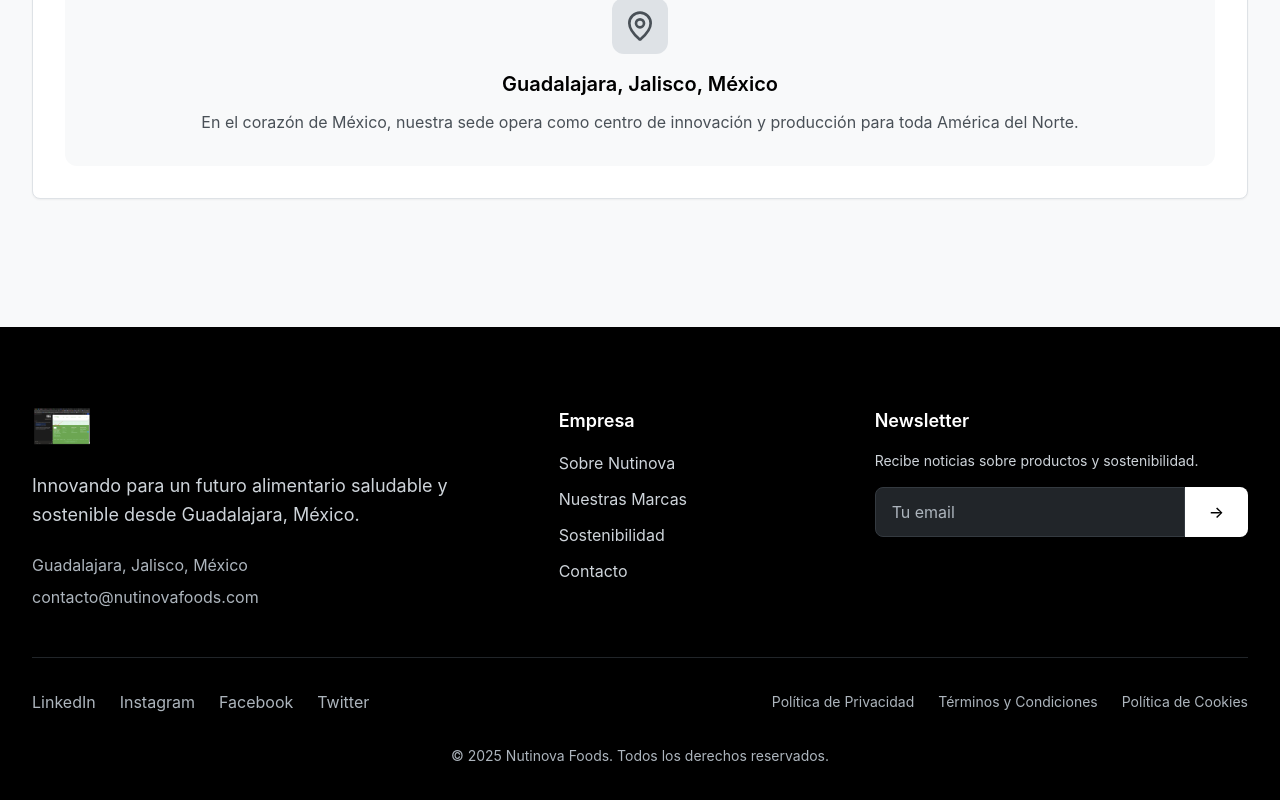
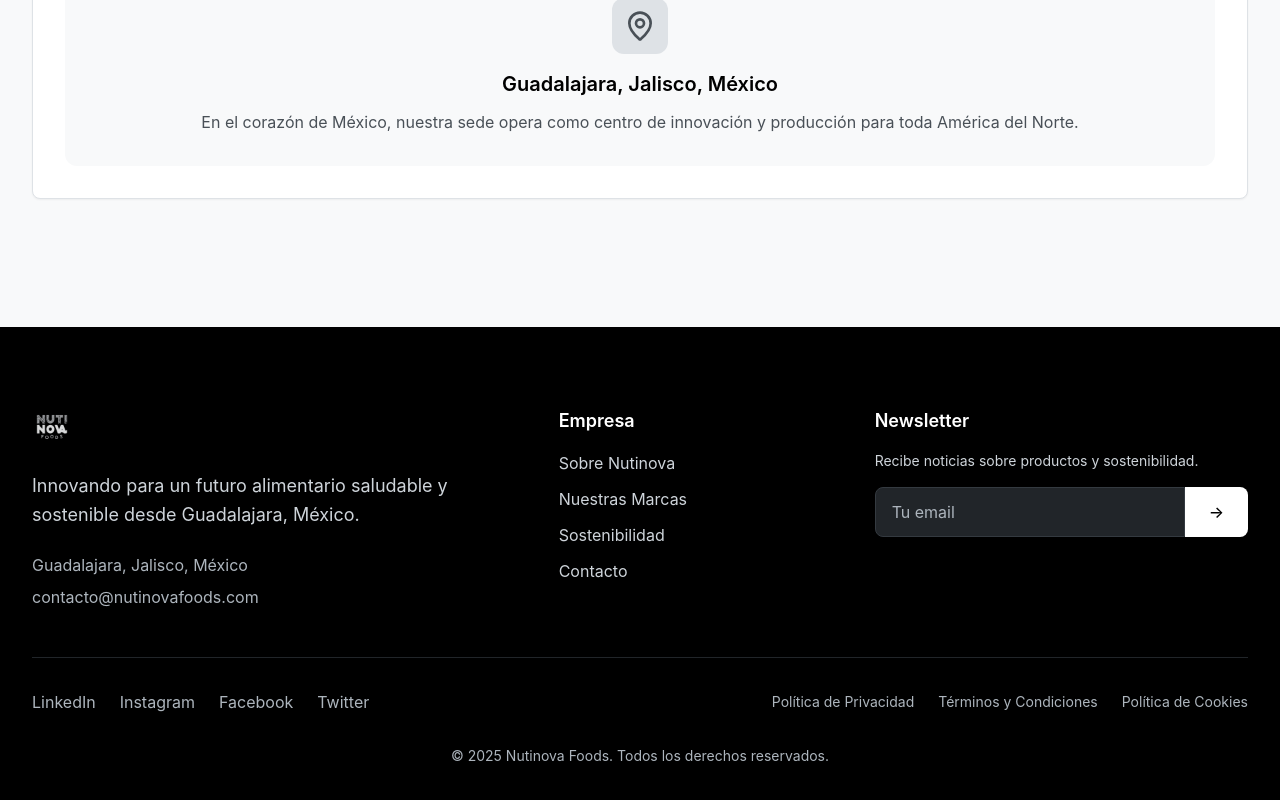
Before and after one commit to chefbusiness/nutri-nova-web-fusion, a React (Vite) app: page / in a window 1280 px wide. Shown: the part 8581-9381 px from the top of the page. Built offline with nearby package versions, Linux system fonts and the light colour scheme; a web font is replaced by a local one.

Commit message:
Fix: Footer logo is incorrect
Reverted the footer logo to the previous working image path.

```diff
--- a/src/components/Footer.tsx
+++ b/src/components/Footer.tsx
@@ -25,7 +25,7 @@ const Footer = () => {
           {/* Company Info */}
           <div className="md:col-span-6 lg:col-span-5">
             <img
-              src="/lovable-uploads/76b5f10b-ae4d-4fe4-a9f1-1bda97f5a009.png"
+              src="/lovable-uploads/36e41bd7-a73a-4300-bd5a-f8f3687247cf.png"
               alt="Nutinova Foods"
               className="h-10 mb-6"
             />
```
Also changed, not shown: public/lovable-uploads/36e41bd7-a73a-4300-bd5a-f8f3687247cf.png (added).
